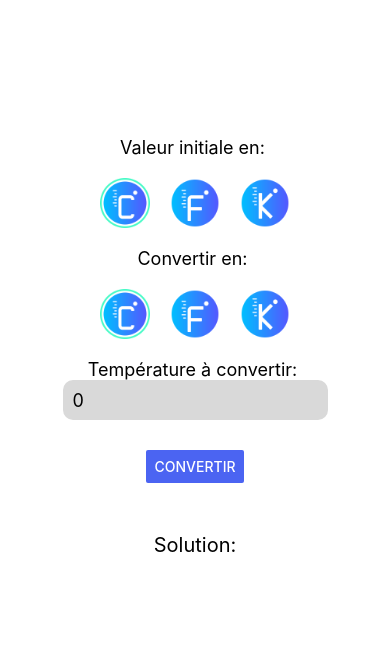
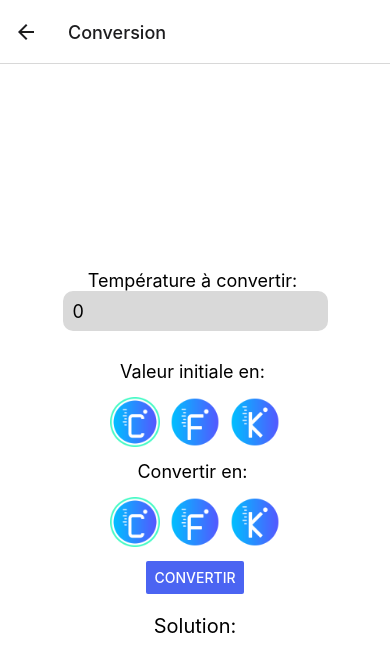
Before and after one commit to SeshiriaC/temperature-converter-stic4-2024, a React Native app in the folder App/: screen /Conversion in a window 390 px wide. Shown: the top 672 px of the page. Built offline with nearby package versions, Linux system fonts and the light colour scheme.

Commit message:
ADDED: Home screen et navigation entre les écrans

```diff
--- a/App/App.js
+++ b/App/App.js
@@ -1,130 +1,17 @@
-import { StatusBar } from "expo-status-bar";
-import { useState } from "react";
-import { Button, StyleSheet, Text, TextInput, View } from "react-native";
-import UnitChoice from "./components/UnitChoice";
-import {
-  CelciusToFahrenheit,
-  CelciusToKelvin,
-  FahrenheitToCelcius,
-  FahrenheitToKelvin,
-  KelvinToCelcius,
-  KelvinToFahrenheit,
-} from "./utils/conversions";
+import { NavigationContainer } from "@react-navigation/native";
+import { createNativeStackNavigator } from "@react-navigation/native-stack";
+import SplashScreen from "./screens/SplashScreen";
+import ConversionScreen from "./screens/ConversionScreen";
 
+const Stack = createNativeStackNavigator();
 
 export default function App() {
-  const [inputValue, setInputValue] = useState("");
-  const [outputValue, setOutputValue] = useState("");
-  const [inputUnit, setInputUnit] = useState("C");
-  const [outputUnit, setOutputUnit] = useState("F");
-
-  //Mise à jour de l'unité de la valeur d'entrée de la conversion
-  const updateInputUnit = (newInputUnitValue) => {
-    setInputUnit(newInputUnitValue);
-    console.log("Input unit updated to:", newInputUnitValue);
-  };
-
-  //Mise à jour de l'unité de la valeur de sortie de la conversion
-  const updateOutputUnit = (newOutputUnitValue) => {
-    setOutputUnit(newOutputUnitValue);
-    console.log("Output unit updated to:", newOutputUnitValue);
-  };
-
-  function convertInput() {
-    //Convertis de l'entrée en nombre réel
-    const input = parseFloat(inputValue);
-
-    //Vérifie si l'entrée est un nombre réel
-    if (isNaN(input)) {
-      setOutputValue("La valeur entrée n'est pas un nombre.");
-      return;
-    }
-
-    let result;
-    //Effectue la conversion selon les unitées entrées
-    if (inputUnit === "C") {
-      if (outputUnit === "F") {
-        result = CelciusToFahrenheit(input) + " °F";
-      } else if (outputUnit === "K") {
-        result = CelciusToKelvin(input) + " K";
-      } else if (outputUnit === "C") {
-        result = input + " °C";
-      }
-    } else if (inputUnit === "F") {
-      if (outputUnit === "C") {
-        result = FahrenheitToCelcius(input) + " °C";
-      } else if (outputUnit === "K") {
-        result = FahrenheitToKelvin(input) + " K";
-      } else {
-        result = input + " °F";
-      }
-    } else if (inputUnit === "K") {
-      if (outputUnit === "C") {
-        result = KelvinToCelcius(input) + " °C";
-      } else if (outputUnit === "F") {
-        result = KelvinToFahrenheit(input) + " °F";
-      } else {
-        result = input + " K";
-      }
-    }
-    setOutputValue(result);
-  }
-
   return (
-    <View style={styles.container}>
-      <Text style={styles.input}>Valeur initiale en: </Text>
-      <UnitChoice onUnitChange={updateInputUnit} />
-
-      <Text style={styles.input}>Convertir en: </Text>
-      <UnitChoice onUnitChange={updateOutputUnit} />
-
-      <Text style={styles.input}>Température à convertir: </Text>
-      <TextInput
-        style={{
-          padding: 10,
-          width: 265,
-          height: 40,
-          marginBottom: 30,
-          backgroundColor: "#D9D9D9",
-          borderRadius: 10,
-          fontSize: 18,
-        }}
-        defaultValue="0"
-        keyboardType="numeric"
-        onChangeText={setInputValue}
-      />
-
-      <Button title="Convertir" color="#4B64F2" onPress={() => convertInput()} />
-      <View>
-        <Text style={styles.output}>Solution:</Text>
-        <Text style={styles.output}>{outputValue}</Text>
-      </View>
-      <StatusBar style="auto" />
-    </View>
+    <NavigationContainer>
+      <Stack.Navigator initialRouteName="Home">
+        <Stack.Screen name="Home" component={SplashScreen}/>
+        <Stack.Screen name="Conversion" component={ConversionScreen}/>
+      </Stack.Navigator>
+    </NavigationContainer>
   );
 }
-
-const styles = StyleSheet.create({
-  container: {
-    flex: 1,
-    backgroundColor: "#fff",
-    alignItems: "center",
-    justifyContent: "center",
-  },
-  selector: {
-    margin: 10,
-    flexDirection: "row",
-    alignItems: "center",
-    justifyContent: "space-between",
-  },
-  buttonContainer: {
-    marginHorizontal: 10,
-  },
-  input: {
-    fontSize: 18,
-  },
-  output: {
-    margin: 50,
-    fontSize: 20,
-  },
-});
--- a/App/components/UnitChoice.js
+++ b/App/components/UnitChoice.js
@@ -81,7 +81,7 @@ const styles = StyleSheet.create({
     justifyContent: "space-between",
   },
   icons: {
-    margin: 10,
+    margin: 5,
     width: 50,
     height: 50,
   },
--- /dev/null
+++ b/App/screens/ConversionScreen.js
@@ -0,0 +1,144 @@
+import { StatusBar } from "expo-status-bar";
+import { useState } from "react";
+import { Button, StyleSheet, Text, TextInput, View } from "react-native";
+import UnitChoice from "../components/UnitChoice";
+import {
+  CelciusToFahrenheit,
+  CelciusToKelvin,
+  FahrenheitToCelcius,
+  FahrenheitToKelvin,
+  KelvinToCelcius,
+  KelvinToFahrenheit,
+} from "../utils/conversions";
+
+export default function ConversionScreen() {
+  const [inputValue, setInputValue] = useState("");
+  const [outputValue, setOutputValue] = useState("");
+  const [inputUnit, setInputUnit] = useState("C");
+  const [outputUnit, setOutputUnit] = useState("F");
+
+  const updateInputUnit = (newInputUnitValue) => {
+    setInputUnit(newInputUnitValue);
+    console.log("Input unit updated to:", newInputUnitValue);
+  };
+
+  const updateOutputUnit = (newOutputUnitValue) => {
+    setOutputUnit(newOutputUnitValue);
+    console.log("Output unit updated to:", newOutputUnitValue);
+  };
+
+  function convertInput() {
+    const input = parseFloat(inputValue);
+
+    if (isNaN(input)) {
+      setOutputValue("La valeur entrée n'est pas un nombre.");
+      return;
+    }
+
+    let result;
+    if (inputUnit === "C") {
+      if (outputUnit === "F") {
+        result = CelciusToFahrenheit(input) + " °F";
+      } else if (outputUnit === "K") {
+        result = CelciusToKelvin(input) + " K";
+      } else if (outputUnit === "C") {
+        result = input + " °C";
+      }
+    } else if (inputUnit === "F") {
+      if (outputUnit === "C") {
+        result = FahrenheitToCelcius(input) + " °C";
+      } else if (outputUnit === "K") {
+        result = FahrenheitToKelvin(input) + " K";
+      } else {
+        result = input + " °F";
+      }
+    } else if (inputUnit === "K") {
+      if (outputUnit === "C") {
+        result = KelvinToCelcius(input) + " °C";
+      } else if (outputUnit === "F") {
+        result = KelvinToFahrenheit(input) + " °F";
+      } else {
+        result = input + " K";
+      }
+    }
+    setOutputValue(result);
+  }
+
+  return (
+    <View style={styles.container}>
+      <Text style={styles.input}>Température à convertir: </Text>
+      <TextInput
+        style={{
+          padding: 10,
+          width: 265,
+          height: 40,
+          marginBottom: 30,
+          backgroundColor: "#D9D9D9",
+          borderRadius: 10,
+          fontSize: 18,
+        }}
+        defaultValue="0"
+        keyboardType="numeric"
+        onChangeText={setInputValue}
+      />
+      <View style={styles.subcontainer}>
+        <Text style={styles.input}>Valeur initiale en: </Text>
+        <UnitChoice onUnitChange={updateInputUnit} />
+      </View>
+      <View style={styles.subcontainer}>
+        <Text style={styles.input}>Convertir en: </Text>
+        <UnitChoice onUnitChange={updateOutputUnit} />
+      </View>
+      <Button
+        title="Convertir"
+        color="#4B64F2"
+        style={styles.button}
+        onPress={() => convertInput()}
+      />
+      <View style={styles.resultContainer}>
+        <Text style={styles.outputLabel}>Solution:</Text>
+        <Text style={styles.output}>{outputValue}</Text>
+      </View>
+      <StatusBar style="auto" />
+    </View>
+  );
+}
+
+const styles = StyleSheet.create({
+  container: {
+    flex: 1,
+    backgroundColor: "#fff",
+    alignItems: "center",
+    justifyContent: "center",
+  },
+  subcontainer: {
+    alignItems: "center",
+    justifyContent: "center",
+    padding: 15,
+    height: 100,
+    width: 265,
+    margin: 0,
+  },
+  selector: {
+    margin: 10,
+    flexDirection: "row",
+    alignItems: "center",
+    justifyContent: "space-between",
+  },
+  input: {
+    fontSize: 18,
+  },
+  resultContainer: {
+    alignItems: "center",
+    marginTop: 20,
+  },
+  outputLabel: {
+    fontSize: 20,
+  },
+  output: {
+    fontSize: 20,
+  },
+  button: {
+    fontSize: 50,
+  }
+});
--- /dev/null
+++ b/App/screens/SplashScreen.js
@@ -0,0 +1,51 @@
+import {
+  StyleSheet,
+  Text,
+  View,
+  TouchableOpacity,
+  Image,
+  Button,
+} from "react-native";
+import { useNavigation } from "@react-navigation/native";
+
+export default function SplashScreen() {
+  const navigation = useNavigation();
+  return (
+    <View style={styles.container}>
+      <View style={styles.subcontainer}>
+        <Image
+          source={require("../assets/logo.png")}
+          style={{ width: 250, height: 300 }}
+        />
+        <Text style={{ fontSize: 18 }}>Convertisseur de température</Text>
+      </View>
+      <View style={styles.subconatiner}>
+        <TouchableOpacity onPress={() => navigation.navigate("Conversion")}>
+          <Image
+            source={require("../assets/right.png")}
+            style={styles.button}
+          />
+        </TouchableOpacity>
+        <Text style={{ fontSize: 18 }}>Passons à la conversion</Text>
+      </View>
+    </View>
+  );
+}
+
+const styles = StyleSheet.create({
+  container: {
+    flex: 1,
+    backgroundColor: "#fff",
+    alignItems: "center",
+    justifyContent: "center",
+  },
+  subconatiner: {
+    margin: 50,
+    alignItems: "center",
+    justifyContent: "center",
+  },
+  button: {
+    width: 70,
+    height: 70,
+  },
+});
```
Also changed, not shown: App/assets/right.png (added), App/screens/SpashScreen.jsx (deleted).
